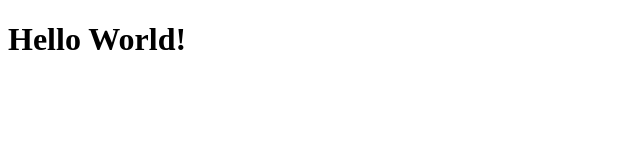
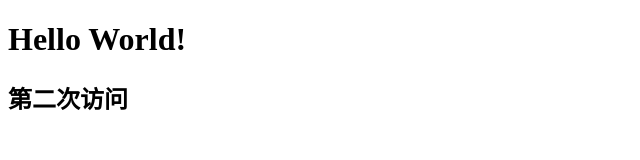
Before and after one commit to hujiong9211/mySelf-website, a plain HTML site: page index.html in a window 1280 px wide. Shown: the whole page, without its empty margins (0-640 px from the left). Drawn offline with Linux system fonts and the light colour scheme.

Commit message:
update index.html

```diff
--- a/index.html
+++ b/index.html
@@ -6,5 +6,6 @@
 </head>
 <body>
     <h1>Hello World!</h1>
+    <h2>第二次访问</h2>
 </body>
 </html>
```
